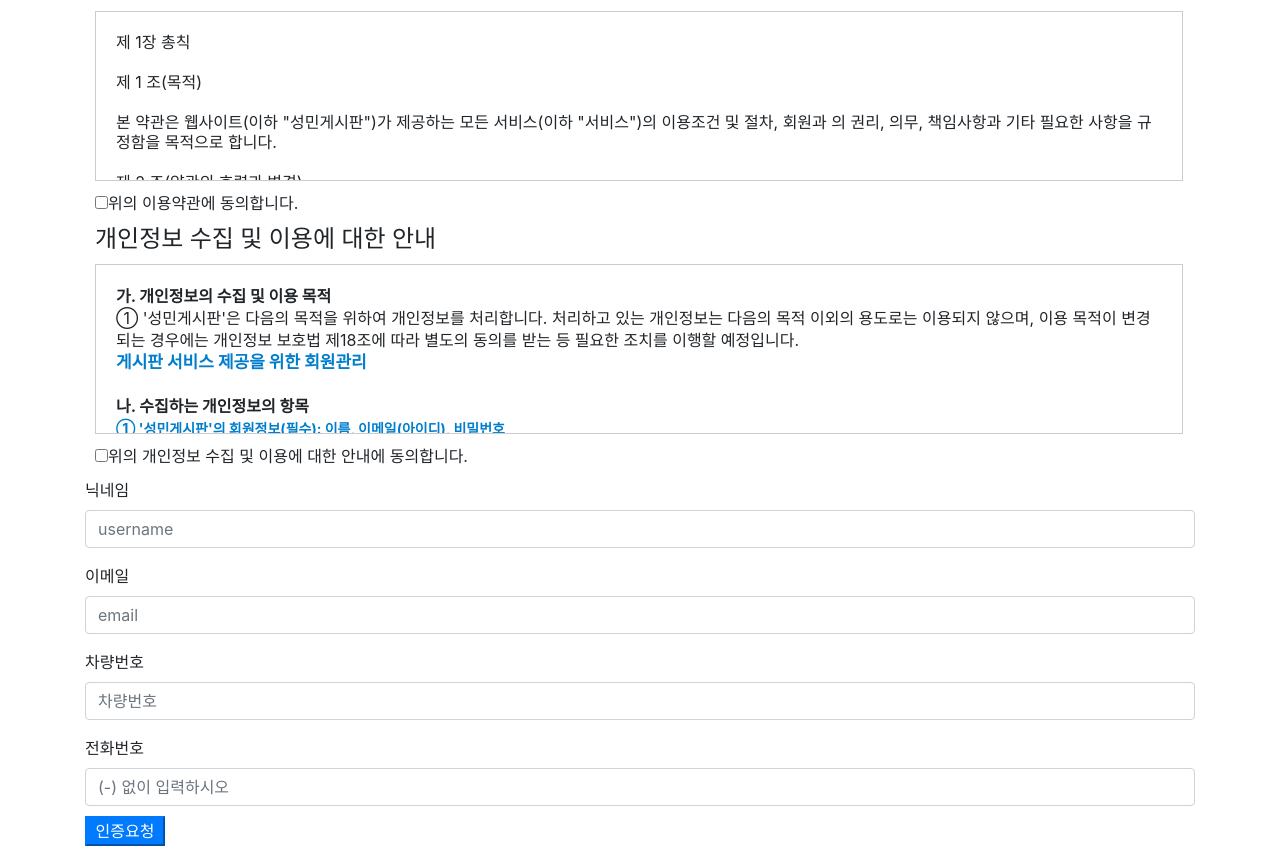
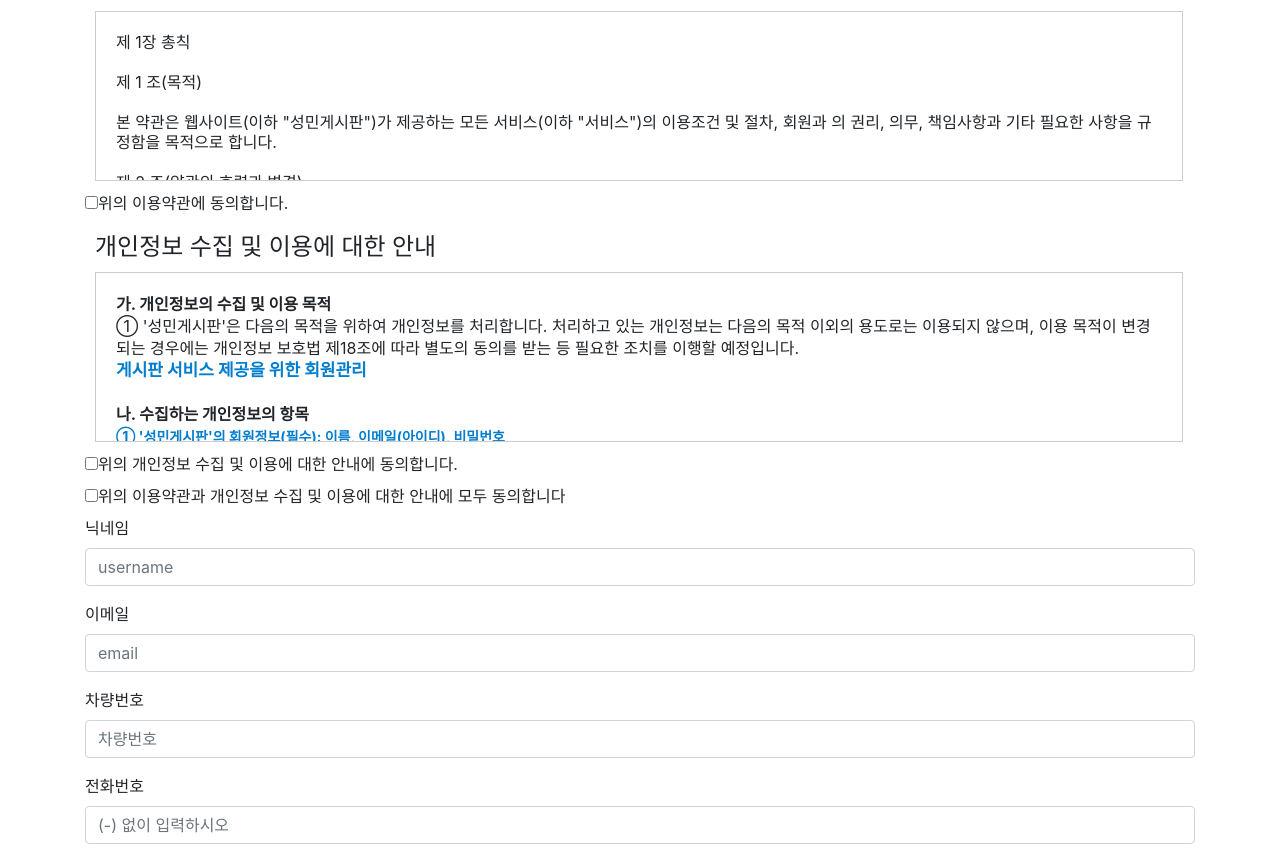
Before and after one commit to mini-777/board_test, a Django app: page /member/register/ in a window 1280 px wide. Shown: the part 152-1005 px from the top of the page. Run offline with Django 3.2, Linux system fonts and the light colour scheme; some libraries are stand-ins or nearby versions.

Commit message:
모두 동의 버튼 활성화, 시각장애인들이 tab키를 사용해서 이동할수있도록 수정

```diff
--- a/member/templates/base.html
+++ b/member/templates/base.html
@@ -6,7 +6,11 @@
     <script src="https://cdn.jsdelivr.net/npm/vue/dist/vue.js"></script>
     <script src="https://code.jquery.com/jquery-3.5.1.js" integrity="sha256-QWo7LDvxbWT2tbbQ97B53yJnYU3WhH/C8ycbRAkjPDc=" crossorigin="anonymous"></script>
 <link rel="stylesheet" href="https://stackpath.bootstrapcdn.com/bootstrap/4.3.1/css/bootstrap.min.css" integrity="sha384-ggOyR0iXCbMQv3Xipma34MD+dH/1fQ784/j6cY/iJTQUOhcWr7x9JvoRxT2MZw1T" crossorigin="anonymous">
-
+    <style>
+      .cursor {
+        cursor:pointer;
+      }
+    </style>
   </head>
   <body>
     <div class="container">
--- a/member/templates/register.html
+++ b/member/templates/register.html
@@ -132,9 +132,9 @@
 		부 칙 1. (시행일) 본 약관은 2020년 11월 19일부터 시행됩니다.<br>
 	</div>
 
-	<p id="check2" class="join-agreement" style="margin: 10px">
-		<input type="checkbox" name="agree1" id="agree1" value="1" title="이용약관동의 체크">위의 <span class="blue-txt">이용약관</span>에 동의합니다.
-	</p>
+	<label class="cursor" for="agree1">
+		<input type="checkbox" name="agree1" id="agree1" value="1" title="이용약관동의 체크">위의 <span class="blue-txt">이용약관</span>에 동의합니다.</label>
+
 
 	<!-- 개인정보 수집 및 이용에 대한 안내 -->
 	<h4 class="mt20" style="margin: 10px"> 개인정보 수집 및 이용에 대한 안내</h4>
@@ -158,10 +158,10 @@
 		위 개인정보의 수집 및 이용에 대한 동의를 거부할 수 있으나, 동의를 거부할 경우 회원 가입이 제한됩니다.<br>
 	</div>
 
-	<p class="join-agreement" style="margin: 10px">
-		<input type="checkbox" id="agree2" name="agree2" value="1" tabindex="0" title="개인정보수집동의 체크">위의 <span class="blue-txt">개인정보 수집 및 이용에 대한 안내</span>에 동의합니다.
-	</p>
-
+	<label for="agree2" class="cursor">
+		<input type="checkbox" id="agree2" name="agree2" value="1" tabindex="0" title="개인정보수집동의 체크">위의 <span class="blue-txt">개인정보 수집 및 이용에 대한 안내</span>에 동의합니다.</label>
+<br>
+		<label class="cursor" for="agreeAll" onclick="agreeAll()"><input type="checkbox" id="agreeAll" name="agreeAll" value="1" title="이용약관동의 체크">위의 이용약관과 개인정보 수집 및 이용에 대한 안내에 모두 동의합니다</label>
 <!--	<div class="all-agreement" style="margin: 10px">-->
 <!--		<p class="join-agreement">-->
 <!--			<input type="checkbox" name="checkAll" id="checkAll" title="모든 이용약관동의 및 개인정보수집동의 체크">위의 모든 <span class="blue-txt">이용약관 및 개인정보 수집 및 이용에 대한 안내</span>에 동의합니다.-->
@@ -296,9 +296,7 @@
 					}
                 });
             })
-	$('#check2').click( function () {
-		$("input:checkbox[name=agree2]").prop("checked", true);
-	})
+
 	$('#register').click( function() {
 		console.log($('#phoneNum').val());
                 $.ajax({
@@ -338,7 +336,16 @@
 
 
 
+ function agreeAll() { // 모두 동의하게 만드는 함수
+		if ($("input:checkbox[id=agreeAll]").is(":checked")) {
+			$("input:checkbox[id=agree1]").prop("checked", true);
+			$("input:checkbox[id=agree2]").prop("checked", true);
+		}else{
+			$("input:checkbox[id=agree1]").prop("checked", false);
+			$("input:checkbox[id=agree2]").prop("checked", false);
+		}
 
+ }
 
 	//setInterval(함수, 시간) : 주기적인 실행
 var min = "";
```
